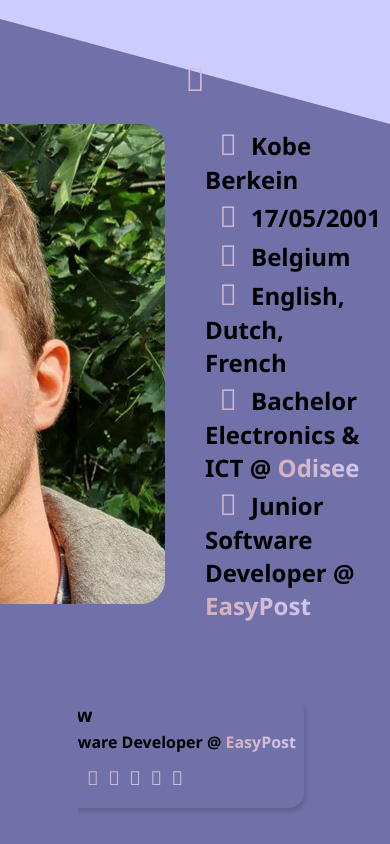
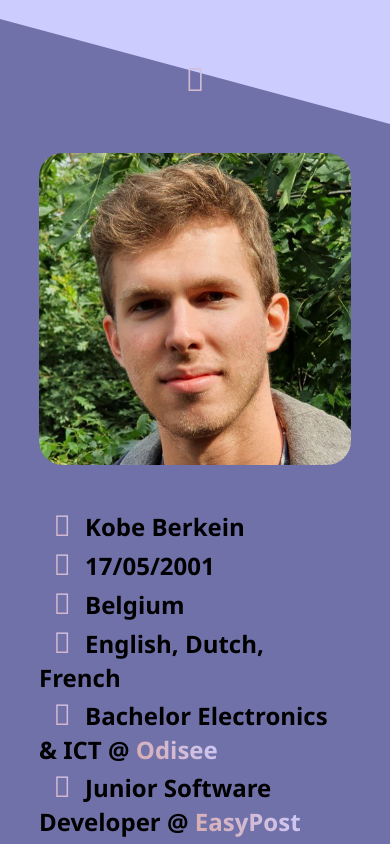
Before and after one commit to kwmbe/portfolio, a plain HTML site: page static/index.html in a window 390 px wide. Shown: the part 720-1564 px from the top of the page. Drawn offline with Linux system fonts and the light colour scheme; a web font is replaced by a local one.

Commit message:
improve mobile layout

```diff
--- a/static/styles.css
+++ b/static/styles.css
@@ -144,6 +144,7 @@
 
   max-width: 60%;
   scrollbar-width: none;
+  scroll-snap-type: x mandatory;
 }
 
 #experience li {
@@ -155,7 +156,7 @@
   box-shadow: 0.5vw 0.5vh min(1vw, 1vh) var(--shadow);
 
 
-  scroll-snap-align: start;
+  scroll-snap-align: center;
   flex-shrink: 0;
   transform-origin: center center;
   transform: scale(1);
@@ -188,3 +189,49 @@
 #experience a {
   font-weight: 700;
 }
+
+@media screen and (orientation: portrait) {
+
+  #about-me {
+    padding-top: 7.5vw;
+  }
+
+  #about-me > ul, #about-me > ul > li:has(img) {
+    display: flex;
+    flex-direction: column;
+    justify-content: center;
+    align-items: center;
+    width: 100vw;
+  }
+
+  #about-me img {
+    width: 80vw;
+    height: 80vw;
+    margin: 0 10vw;
+  }
+
+  #about-me li:has(ul) {
+    width: 100vw;
+  }
+
+  #about-me li > ul {
+    transform: none;
+    position: static;
+    width: 100vw;
+  }
+
+  #about-me li > ul > li {
+    width: 80vw;
+    margin: 0 10vw;
+  }
+
+  #experience ul {
+    width: 80vw;
+    max-width: unset;
+  }
+
+  #experience ul li {
+    max-width: 70vw;
+    margin: .5em 15vw ;
+  }
+}
```
